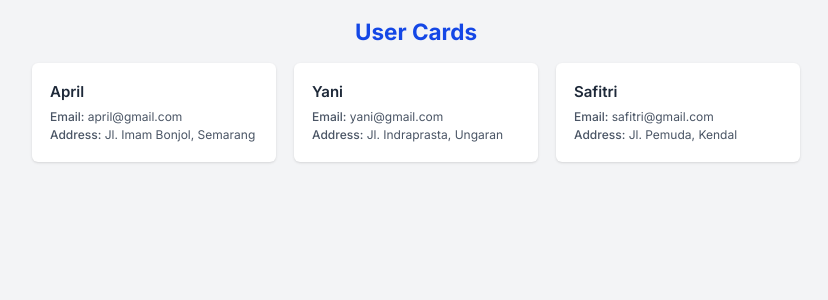
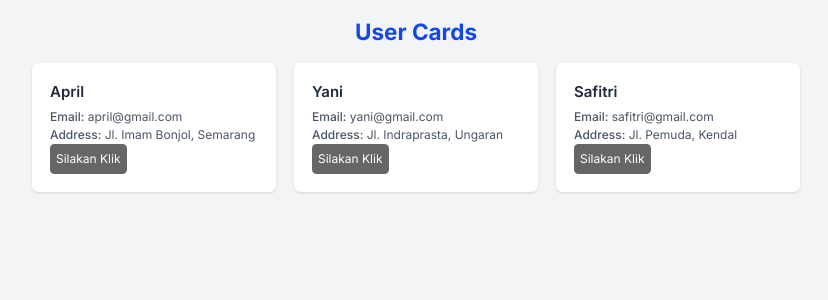
Before and after one commit to xxyourmoon/project-react-fth, a React (Vite) app: page / in a window 1280 px wide. Shown: the top 300 px of the page, without its empty margins (224-1052 px from the left). Built offline with nearby package versions, Linux system fonts and the light colour scheme.

Commit message:
Tutorial Understanding JSX in ReactJS and ES6 - Arrow Function (in State)

```diff
--- a/src/UserCard.jsx
+++ b/src/UserCard.jsx
@@ -1,7 +1,8 @@
-import React from "react";
+import React, { useState } from "react";
 
 function UserCard(props) {
   const { name, email, street, city } = props;
+  const [clicked, setClicked] = useState(false);
 
   return (
     // Card container
@@ -18,6 +19,13 @@ function UserCard(props) {
       <p className="text-gray-600">
         <span className="font-medium">Address:</span> {street}, {city}
       </p>
+
+      <button
+        className="bg-gray-01 text-white p-2 rounded-md"
+        onClick={() => setClicked(true)}
+      >
+        {clicked ? "Tombol sudah diklik" : "Silakan Klik"}
+      </button>
     </div>
   );
 }
```
